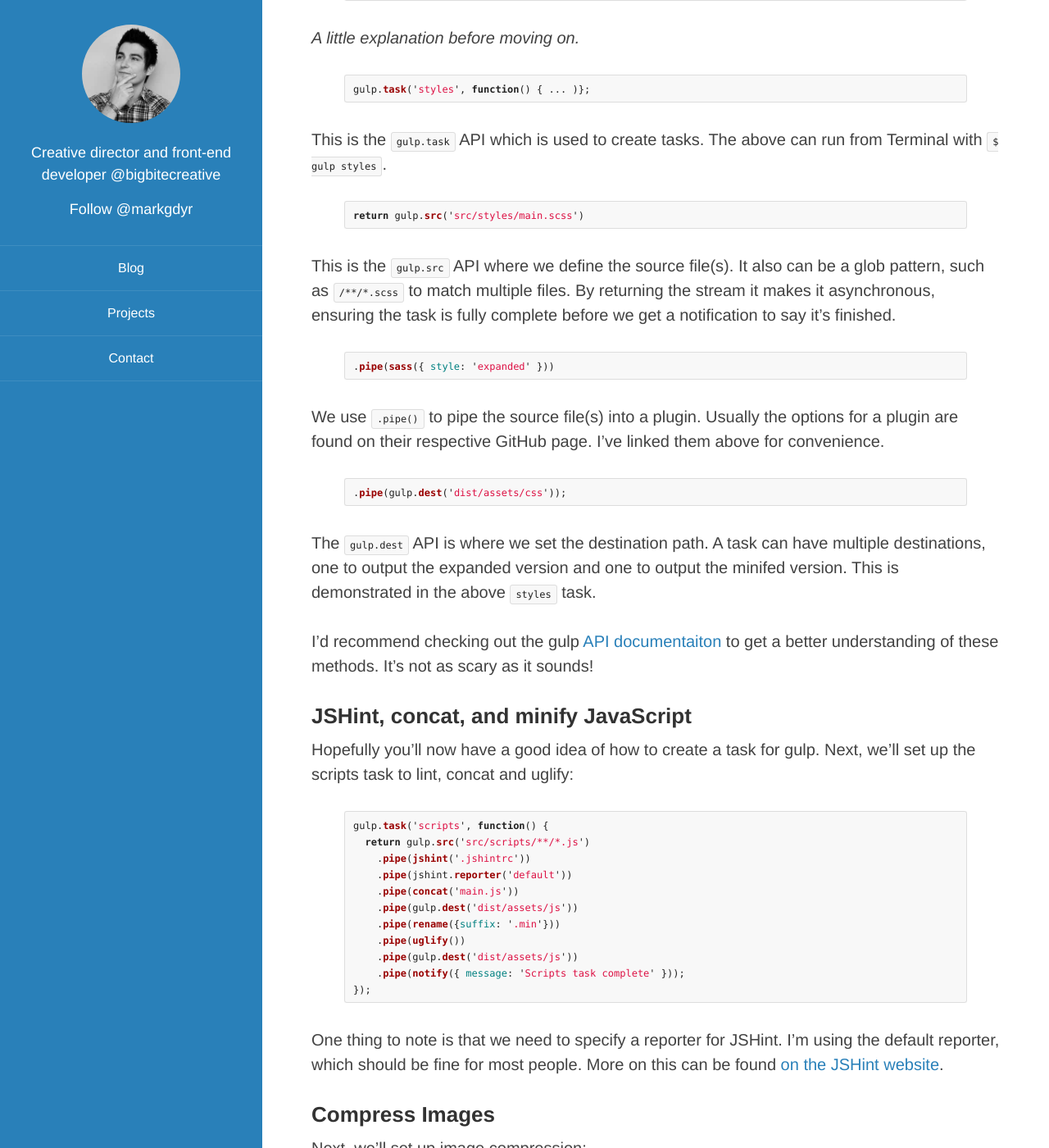
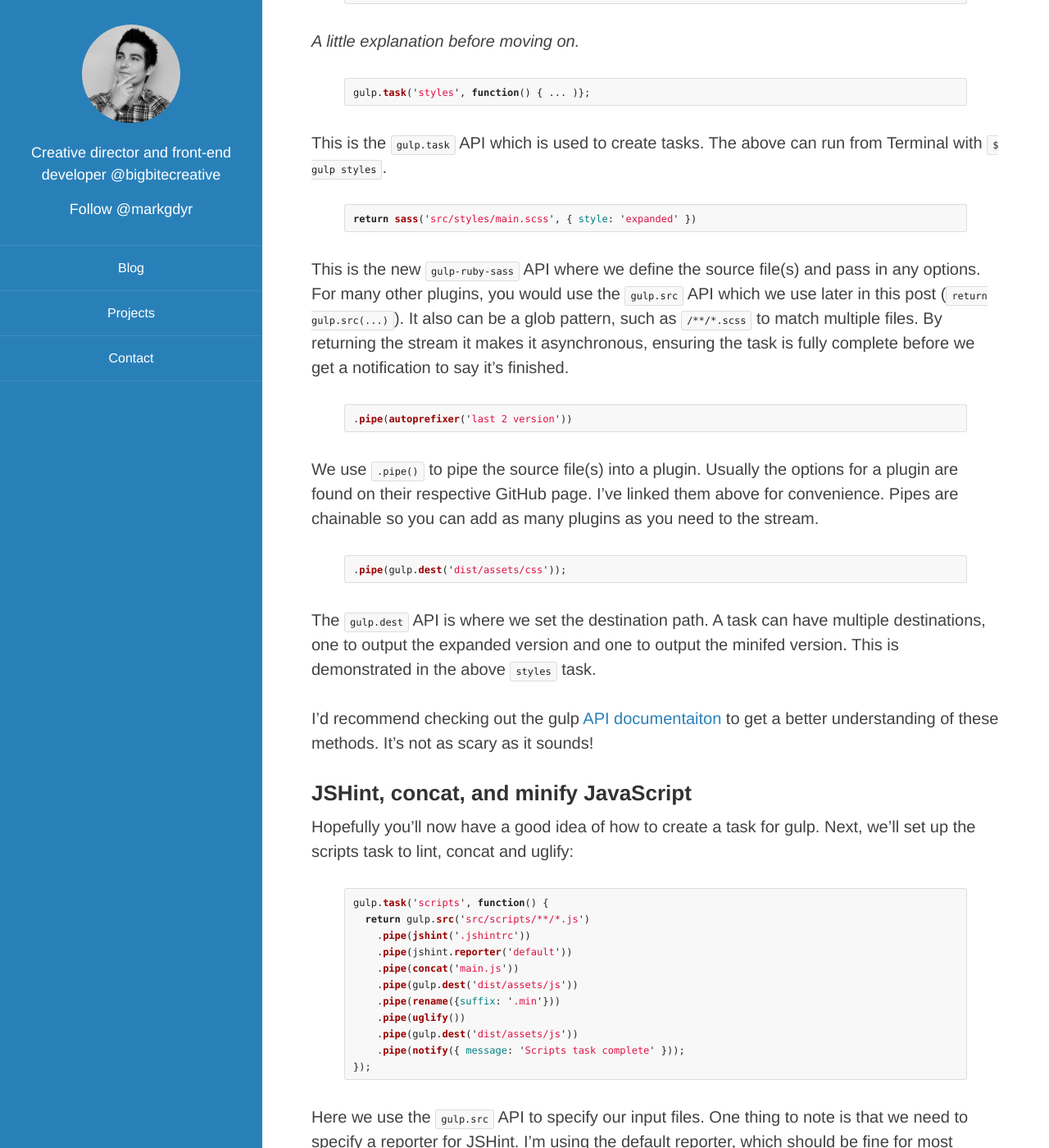
Before and after one commit to markgoodyear/markgoodyear.github.io, a Jekyll site: the page built from _posts/2014-01-19-getting-started-with-gulp.md, in a window 1280 px wide and 1400 px high, scrolled down 4058 px. Shown: the whole window at 82% size. Built offline with Jekyll 4.4.1, drawn with Linux system fonts in a browser that asks for light colours; comment, search, counter and statistics services are not loaded; a file with an impossible date is left out; some of the changed text lies outside the part shown.

Commit message:
Updates to reflect the new gulp-ruby-sass

```diff
--- a/_posts/2014-01-19-getting-started-with-gulp.md
+++ b/_posts/2014-01-19-getting-started-with-gulp.md
@@ -11,6 +11,7 @@ date: 2014-01-19
     <li><em>Updated Jan 28th, 2014 to reflect the advancement of gulp</em></li>
     <li><em>Updated Apr 21st, 2014 to utilise updated `gulp-livereload`</em></li>
     <li><em>Updated Aug 11th, 2014 Using `del` instead of `gulp-clean`, updated `gulp-livereload`</em></li>
+    <li><em>Updated May 20th, 2015 Update `gulp-ruby-sass` syntax</em></li>
   </ul>
 </div>
 
@@ -165,17 +165,17 @@ This is the `gulp.task` API which is used to create tasks. The above can run fro
 
 
 {% highlight js  %}
-return gulp.src('src/styles/main.scss')
+return sass('src/styles/main.scss', { style: 'expanded' })
 {% endhighlight %}
 
-This is the `gulp.src` API where we define the source file(s). It also can be a glob pattern, such as `/**/*.scss` to match multiple files. By returning the stream it makes it asynchronous, ensuring the task is fully complete before we get a notification to say it's finished.
+This is the new `gulp-ruby-sass` API where we define the source file(s) and pass in any options. For many other plugins, you would use the `gulp.src` API which we use later in this post (`return gulp.src(...)`). It also can be a glob pattern, such as `/**/*.scss` to match multiple files. By returning the stream it makes it asynchronous, ensuring the task is fully complete before we get a notification to say it's finished.
 
 
 {% highlight js  %}
-.pipe(sass({ style: 'expanded' }))
+.pipe(autoprefixer('last 2 version'))
 {% endhighlight %}
 
-We use `.pipe()` to pipe the source file(s) into a plugin. Usually the options for a plugin are found on their respective GitHub page. I've linked them above for convenience.
+We use `.pipe()` to pipe the source file(s) into a plugin. Usually the options for a plugin are found on their respective GitHub page. I've linked them above for convenience. Pipes are chainable so you can add as many plugins as you need to the stream.
 
 
 {% highlight js  %}
@@ -207,7 +207,7 @@ gulp.task('scripts', function() {
 });
 {% endhighlight %}
 
-One thing to note is that we need to specify a reporter for JSHint. I'm using the default reporter, which should be fine for most people. More on this can be found [on the JSHint website](http://www.jshint.com/docs/reporters/).
+Here we use the `gulp.src` API to specify our input files. One thing to note is that we need to specify a reporter for JSHint. I'm using the default reporter, which should be fine for most people. More on this can be found [on the JSHint website](http://www.jshint.com/docs/reporters/).
 
 
 ### Compress Images
```
Also changed, not shown: other parts of _posts/2014-01-19-getting-started-with-gulp.md (+2 -3 lines).
